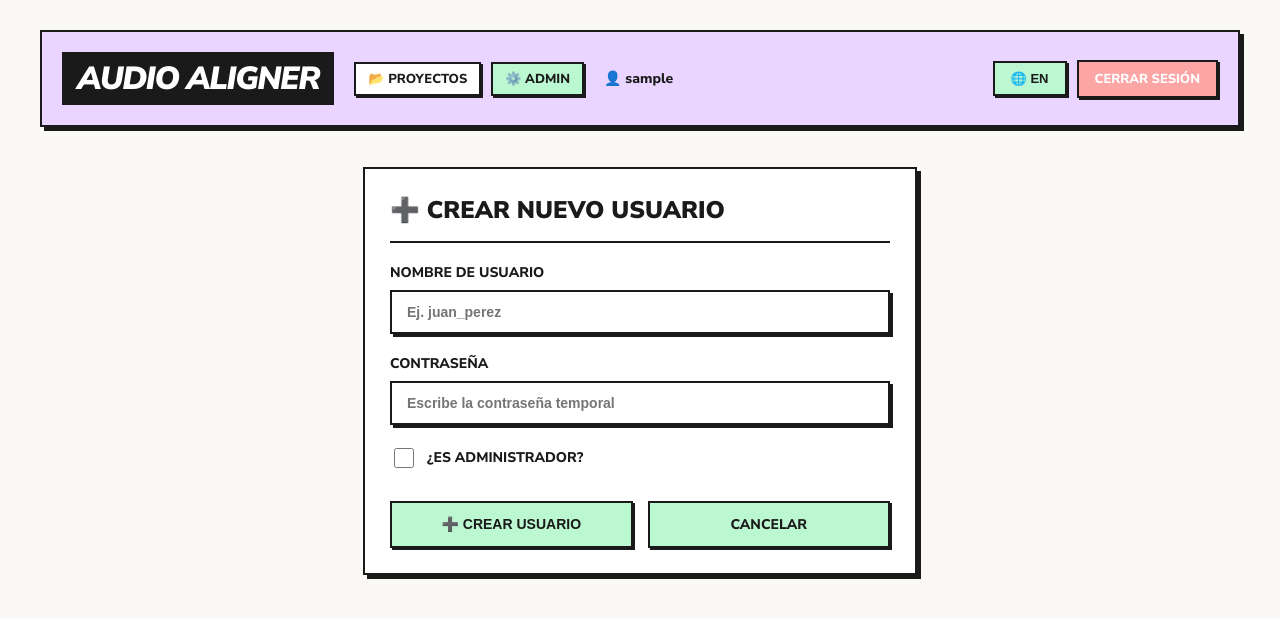
After one commit to placiana/audio-aligner-tool, a Flask app: page /admin/users/create in a window 1280 px wide. The commit adds this page. Shown: the top 618 px of the page. Run offline with Flask 3, Linux system fonts and the light colour scheme; the visitor is signed in with stand-in values (Sample User, id 1); data comes from the database, SQL or seed files in the repository.

Commit message:
admin backend: add user

```diff
--- a/app.py
+++ b/app.py
@@ -505,6 +505,25 @@ def admin_dashboard():
     return render_template('admin/dashboard.html', users=users, projects=projects, items=items)
 
 # Users CRUD
+@app.route('/admin/users/create', methods=['GET', 'POST'])
+@admin_required
+def admin_create_user():
+    if request.method == 'POST':
+        username = request.form.get('username')
+        password = request.form.get('password')
+        is_admin = int(request.form.get('is_admin', 0))
+        if not username or not password:
+            flash('El usuario y la contraseña son requeridos.', 'error')
+        else:
+            user_id = database.create_user_admin(username, password, is_admin)
+            if user_id is None:
+                flash('El nombre de usuario ya existe.', 'error')
+            else:
+                flash('Usuario creado con éxito.', 'success')
+                return redirect(url_for('admin_dashboard'))
+
+    return render_template('admin/create_user.html')
+
 @app.route('/admin/users/<int:user_id>/edit', methods=['GET', 'POST'])
 @admin_required
 def admin_edit_user(user_id):
--- a/database.py
+++ b/database.py
@@ -294,3 +294,20 @@ def get_project_admin(project_id):
     if project:
         return dict(project)
     return None
+
+def create_user_admin(username, password, is_admin):
+    conn = get_db_connection()
+    cursor = conn.cursor()
+    password_hash = generate_password_hash(password)
+    try:
+        cursor.execute(
+            'INSERT INTO users (username, password_hash, is_admin) VALUES (?, ?, ?)',
+            (username, password_hash, is_admin)
+        )
+        conn.commit()
+        user_id = cursor.lastrowid
+        return user_id
+    except sqlite3.IntegrityError:
+        return None
+    finally:
+        conn.close()
--- /dev/null
+++ b/templates/admin/create_user.html
@@ -0,0 +1,36 @@
+{% extends 'base.html' %}
+
+{% block title %}Crear Nuevo Usuario - Admin{% endblock %}
+
+{% block content %}
+<div class="brutalist-card" style="max-width: 500px; margin: 40px auto; background: white; border-radius: 0;">
+    <h2 style="margin-top: 0; font-size: 24px; font-weight: 900; border-bottom: 2.5px solid var(--border-color); padding-bottom: 15px; text-transform: uppercase;">
+        ➕ Crear Nuevo Usuario
+    </h2>
+    <form method="post" style="display: flex; flex-direction: column; gap: 20px;">
+        <div style="display: flex; flex-direction: column; gap: 8px;">
+            <label for="username" style="font-weight: 800; font-size: 14px; text-transform: uppercase;">Nombre de Usuario</label>
+            <input type="text" id="username" name="username" class="brutalist-input" placeholder="Ej. juan_perez" required>
+        </div>
+
+        <div style="display: flex; flex-direction: column; gap: 8px;">
+            <label for="password" style="font-weight: 800; font-size: 14px; text-transform: uppercase;">Contraseña</label>
+            <input type="password" id="password" name="password" class="brutalist-input" placeholder="Escribe la contraseña temporal" required>
+        </div>
+
+        <div style="display: flex; gap: 10px; align-items: center;">
+            <input type="checkbox" id="is_admin" name="is_admin" value="1" style="width: 20px; height: 20px; cursor: pointer; accent-color: var(--accent-secondary);">
+            <label for="is_admin" style="font-weight: 800; font-size: 14px; text-transform: uppercase; cursor: pointer;">¿Es Administrador?</label>
+        </div>
+
+        <div style="display: flex; gap: 15px; margin-top: 10px;">
+            <button type="submit" class="brutalist-button" style="flex: 1; box-shadow: 2px 2px 0px var(--border-color); background: var(--accent-secondary);">
+                ➕ Crear Usuario
+            </button>
+            <a href="/admin" class="brutalist-button secondary-btn button-link" style="flex: 1; text-align: center; box-shadow: 2px 2px 0px var(--border-color);">
+                Cancelar
+            </a>
+        </div>
+    </form>
+</div>
+{% endblock %}
```
Also changed, not shown: templates/admin/dashboard.html (+9 -4 lines).
